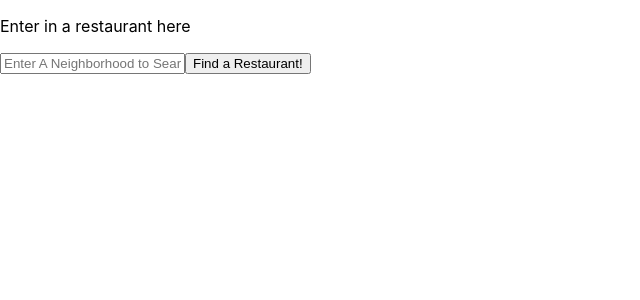
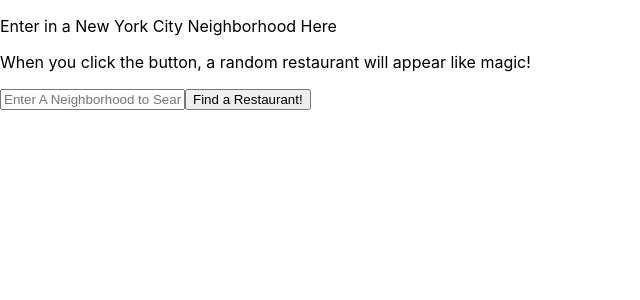
Before and after one commit to jasonbracco/random-restaurant, a React (Create React App) app: page / in a window 1280 px wide. Shown: the top 300 px of the page, without its empty margins (0-640 px from the left). Built offline with nearby package versions, Linux system fonts and the light colour scheme.

Commit message:
adding next page logic to the server side

```diff
--- a/src/App.js
+++ b/src/App.js
@@ -42,7 +42,8 @@ function App() {
 
   return (
     <div className="main-container">
-      <p className="welcome-text">Enter in a restaurant here</p>
+      <p className="welcome-text">Enter in a New York City Neighborhood Here</p>
+      <p>When you click the button, a random restaurant will appear like magic!</p>
       <form onSubmit={handleRestaurantSubmit} className="neighborhood-searchbar">
         <input
           type="text"
```
